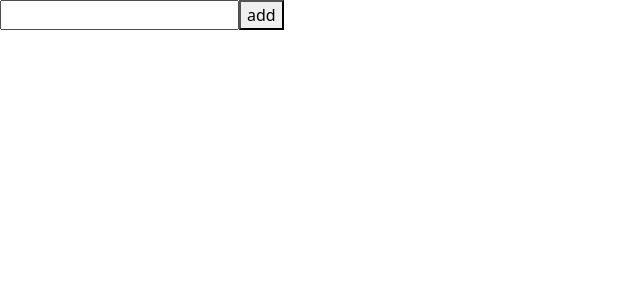
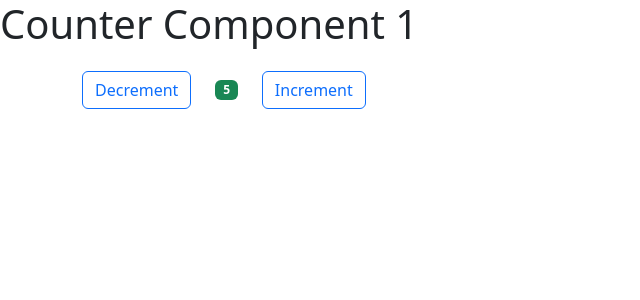
Before and after one commit to aspavani/react-experiments, a React (Create React App) app in the folder counter-app/: page / in a window 1280 px wide. Shown: the top 300 px of the page, without its empty margins (0-640 px from the left). Built offline with nearby package versions, Linux system fonts and the light colour scheme.

Commit message:
Added useEffect() hook to the counter component

```diff
--- a/counter-app/src/App.js
+++ b/counter-app/src/App.js
@@ -6,12 +6,12 @@ import ToDoList1 from './ToDoList1.js';
 function App() {
   return (
     <>
-      {/* <h1> Counter Component 1 </h1>
+       <h1> Counter Component 1 </h1>
       <Counter initialCount={5} > </Counter>
-      <h1><br /> Counter Component 2</h1>*/}
-      {/* <Counter initialCount={6} > </Counter>   */}
+      {/* <h1><br /> Counter Component 2</h1>*/ }
+      {/* <Counter initialCount={6} > </Counter>    */}
       {/* <SignUpForm /> */}
-      <ToDoList1 />
+      {/* <ToDoList1 /> */}
       {/* <PavaniToDoList /> */}
     </>
   );
--- a/counter-app/src/Counter.jsx
+++ b/counter-app/src/Counter.jsx
@@ -1,27 +1,35 @@
-import React, {Component, useState} from "react";
+import React, {Component, useEffect, useState} from "react";
 import 'bootstrap/dist/css/bootstrap.css';
 
 
 function Counter(props) {
 
     let {initialCount} = props;
+    initialCount = ((initialCount === undefined) ? 0 : initialCount);
 
-    initialCount = ((initialCount === undefined) ? 0 : initialCount);
     let [count, setCount] = useState(initialCount);
-
+    useEffect(() => {
+        const newCount = Number(localStorage.getItem('count'));
+        if (newCount) {
+            setCount(newCount);
+        }
+    }, []);
     const incrementCount = () => {
         setCount(++count > 20 ? 20 : count);
+        localStorage.setItem('count', count);
     }
 
     const decrementCount = () => {
         setCount(--count < 0 ? 0 : count);
+        localStorage.setItem('count', count);
     };
 
     const resetCount = () => {
         setCount(initialCount);
+        localStorage.setItem('count', initialCount);
     }
 
-    return (<>
+    return (<div className="container">
 
 
     <button className="btn btn-outline-primary" type="button" id="decrement" onClick={decrementCount}>Decrement</button>
@@ -29,7 +37,7 @@ function Counter(props) {
     <button className="btn btn-outline-primary mt" type="button" id="increment" onClick={incrementCount}>Increment</button>
     <br />
     <button className="btn btn-outline-primary" type="reset" id="reset" onClick={resetCount} style={{display:(count == initialCount ? "none" : "")}}>Reset</button>
-    </>);
+    </div>);
 
 
 
```
